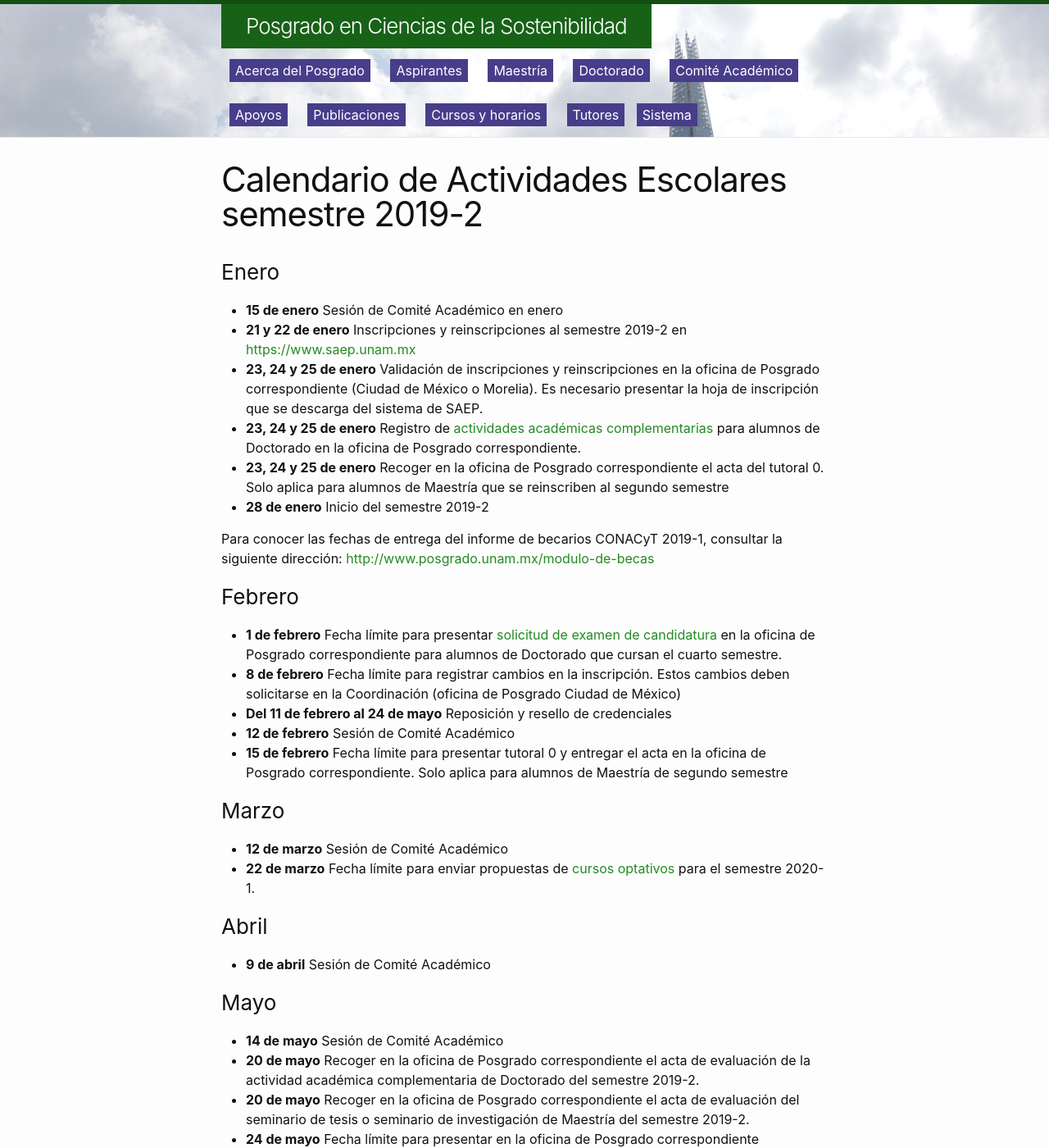
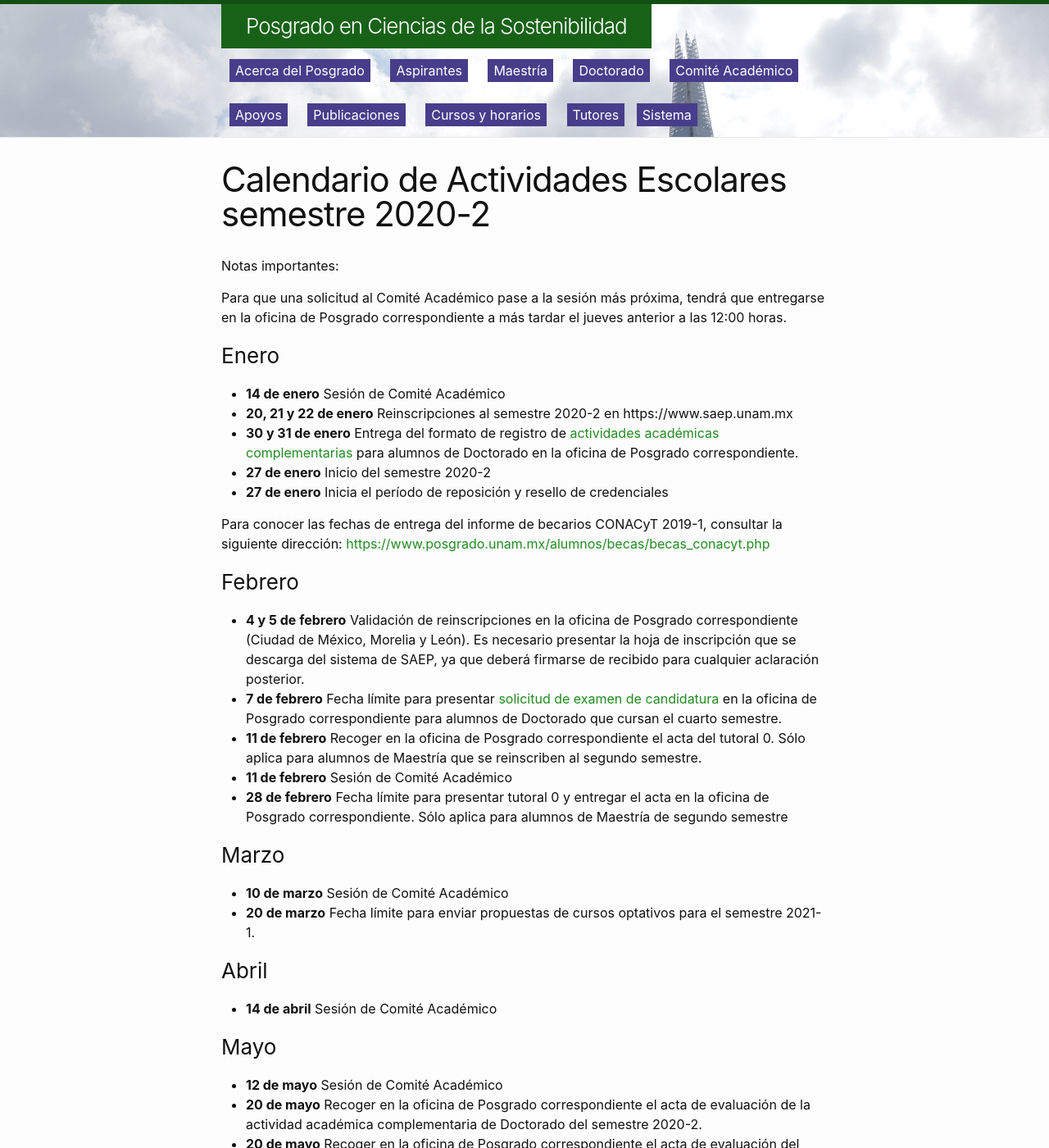
Before and after one commit to pcs-unam/pcs-unam.github.io, a Jekyll site: the page built from posgrado/calendario2.md, in a window 1280 px wide and 1400 px high. Shown: the whole window at 82% size. Built offline with Jekyll 4.4.1, drawn with Linux system fonts in a browser that asks for light colours; some of the changed text lies outside the part shown.

Commit message:
Se actualizó el calendario 2020-2

```diff
--- a/posgrado/calendario2.md
+++ b/posgrado/calendario2.md
@@ -1,61 +1,62 @@
 ---
-title: Calendario de Actividades Escolares semestre 2019-2
+title: Calendario de Actividades Escolares semestre 2020-2
 layout: page
 permalink: /posgrado/calendario2/
 pleca: /assets/plecas/p17.jpg
 ---
 
+Notas importantes:
 
+Para que una solicitud al Comité Académico pase a la sesión más próxima, tendrá que entregarse en la oficina de Posgrado correspondiente a más tardar el jueves anterior a las 12:00 horas.
 
 ### Enero
 
- - **15 de enero**  Sesión de Comité Académico en enero
- - **21 y 22 de enero**  Inscripciones y reinscripciones al semestre 2019-2 en <https://www.saep.unam.mx>
- - **23, 24 y 25 de enero**  Validación de inscripciones y reinscripciones en la oficina de Posgrado correspondiente (Ciudad de México o Morelia). Es necesario presentar la hoja de inscripción que se descarga del sistema de SAEP.
- - **23, 24 y 25 de enero**  Registro de [actividades académicas complementarias](/doctorado/actividades) para alumnos de Doctorado en la oficina de Posgrado correspondiente.
- - **23, 24 y 25 de enero**  Recoger en la oficina de Posgrado correspondiente el acta del tutoral 0. Solo aplica para alumnos de Maestría que se reinscriben al segundo semestre
- - **28 de enero**  Inicio del semestre 2019-2
+- **14 de enero**  Sesión de Comité Académico
+- **20, 21 y 22 de enero**  Reinscripciones al semestre 2020-2 en https://www.saep.unam.mx
+- **30 y 31 de enero**  Entrega del formato de registro de [actividades académicas complementarias](/doctorado/actividades) para alumnos de Doctorado en la oficina de Posgrado correspondiente.
+- **27 de enero**  Inicio del semestre 2020-2
+- **27 de enero**  Inicia el período de reposición y resello de credenciales
 
 
-Para conocer las fechas de entrega del informe de becarios CONACyT 2019-1, consultar la siguiente dirección: <http://www.posgrado.unam.mx/modulo-de-becas>
+Para conocer las fechas de entrega del informe de becarios CONACyT 2019-1, consultar la siguiente dirección: <https://www.posgrado.unam.mx/alumnos/becas/becas_conacyt.php>
 
 
 ### Febrero
 
- - **1 de febrero** Fecha límite para presentar [solicitud de examen de candidatura](/doctorado/candidatura) en la oficina de Posgrado correspondiente para alumnos de Doctorado que cursan el cuarto semestre.
- - **8 de febrero** Fecha límite para registrar cambios en la inscripción. Estos cambios deben solicitarse en la Coordinación (oficina de Posgrado Ciudad de México)
- - **Del 11 de febrero al 24 de mayo** Reposición y resello de credenciales
- - **12 de febrero** Sesión de Comité Académico
- - **15 de febrero** Fecha límite para presentar tutoral 0 y entregar el acta en la oficina de Posgrado correspondiente. Solo aplica para alumnos de Maestría de segundo semestre
+- **4 y 5 de febrero**  Validación de reinscripciones en la oficina de Posgrado correspondiente (Ciudad de México, Morelia y León). Es necesario presentar la hoja de inscripción que se descarga del sistema de SAEP, ya que deberá firmarse de recibido para cualquier aclaración posterior.
+- **7 de febrero** Fecha límite para presentar [solicitud de examen de candidatura](/doctorado/candidatura) en la oficina de Posgrado correspondiente para alumnos de Doctorado que cursan el cuarto semestre.
+- **11 de febrero**  Recoger en la oficina de Posgrado correspondiente el acta del tutoral 0. Sólo aplica para alumnos de Maestría que se reinscriben al segundo semestre.
+- **11 de febrero** Sesión de Comité Académico
+- **28 de febrero** Fecha límite para presentar tutoral 0 y entregar el acta en la oficina de Posgrado correspondiente. Sólo aplica para alumnos de Maestría de segundo semestre
 
 ### Marzo
 
- - **12 de marzo** Sesión de Comité Académico
- - **22 de marzo** Fecha límite para enviar propuestas de [cursos optativos](/academicos/convocatoria_cursos) para el semestre 2020-1.
+- **10 de marzo** Sesión de Comité Académico
+- **20 de marzo** Fecha límite para enviar propuestas de cursos optativos para el semestre 2021-1.
 
 ### Abril
 
- - **9 de abril** Sesión de Comité Académico
+- **14 de abril** Sesión de Comité Académico
 
 ### Mayo
 
- - **14 de mayo** Sesión de Comité Académico
- - **20 de mayo** Recoger en la oficina de Posgrado correspondiente el acta de evaluación de la actividad académica complementaria de Doctorado del semestre 2019-2.
- - **20 de mayo** Recoger en la oficina de Posgrado correspondiente el acta de evaluación del seminario de tesis o seminario de investigación de Maestría del semestre 2019-2.
- - **24 de mayo** Fecha límite para presentar en la oficina de Posgrado correspondiente solicitudes para el registro de [seminario de tesis](/maestria/seminario_tesis). Solo aplica para alumnos de Maestría que cursan el segundo semestre.
- - **24 de mayo** Fin del semestre 2019-2
+- **12 de mayo** Sesión de Comité Académico
+- **20 de mayo** Recoger en la oficina de Posgrado correspondiente el acta de evaluación de la actividad académica complementaria de Doctorado del semestre 2020-2.
+- **20 de mayo** Recoger en la oficina de Posgrado correspondiente el acta de evaluación del seminario de tesis o seminario de investigación de Maestría del semestre 2020-2.
+- **22 de mayo**  Termina el período de reposición y resello de credenciales.
+- **22 de mayo** Fin del semestre 2020-2
+- **27 de mayo** Fecha límite para presentar en la oficina de Posgrado correspondiente solicitudes para el registro en el semestre 2021-1 de la actividad [seminario de tesis](/maestria/seminario_tesis). Sólo aplica para alumnos de Maestría que cursan el segundo semestre.
 
 ### Junio
 
- - **11 de junio** Sesión de Comité Académico
- - **14 de junio** Fecha límite para evaluaciones de cursos de Maestría en [*https://www.saep.unam.mx*](https://www.saep.unam.mx/)
- - **14 de junio** Fecha límite para evaluaciones tutorales de Maestría en [*https://www.saep.unam.mx*](https://www.saep.unam.mx/). Los miembros del comité tutor deberán ingresar sus comentarios en el acta electrónica y al final el tutor principal será el responsable de cerrar el acta con su comentario y calificación acordada entre los miembros del comité tutor. El tutor principal es el único que requiere de firma electrónica para calificar.
- - **14 de junio** Fecha límite para evaluaciones tutorales de Doctorado en [*https://www.saep.unam.mx*](https://www.saep.unam.mx/). El tutor principal y miembros del comité tutor deberán ingresar al sistema para emitir comentarios sobre la evaluación tutoral. No se requiere de firma electrónica. La evaluación tutoral y la evaluación de la actividad complementaria forman parte de una sola evaluación semestral.
- - **14 de junio** Fecha límite para entregar en la oficina de Posgrado correspondiente el acta de la actividad académica complementaria de Doctorado, evaluada y firmada por todos los miembros del comité tutor.
- - **14 de junio** Fecha límite para entregar en la oficina de Posgrado correspondiente el acta y resumen del seminario de tesis o acta y constancia del seminario de investigación de Maestría, evaluadas y firmadas por todos los miembros del comité tutor.
- - **14 de junio** Fecha límite para evaluar asignaturas correspondientes al semestre 2019-1 en [*https://www.saep.unam.mx*](https://www.saep.unam.mx/)
- - **21 de junio** Fecha límite para presentar el examen de candidatura de los alumnos de Doctorado inscritos en el cuarto semestre.
+- **9 de junio** Sesión de Comité Académico
+- **10 de junio** Fecha límite para evaluaciones tutorales de Maestría en [*https://www.saep.unam.mx*](https://www.saep.unam.mx/). Los miembros del comité tutor deberán ingresar sus comentarios en el acta electrónica y al final el tutor principal será el responsable de cerrar el acta con su comentario y calificación acordada entre los miembros del comité tutor. El tutor principal es el único que requiere de firma electrónica para calificar.
+- **10 de junio** Fecha límite para evaluaciones tutorales de Doctorado en [*https://www.saep.unam.mx*](https://www.saep.unam.mx/). El tutor principal y miembros del comité tutor deberán ingresar al sistema para emitir comentarios sobre la evaluación tutoral. No se requiere de firma electrónica. La evaluación tutoral y la evaluación de la actividad complementaria forman parte de una sola evaluación semestral.
+- **10 de junio** Fecha límite para entregar en la oficina de Posgrado correspondiente el acta de la actividad académica complementaria de Doctorado, evaluada y firmada por todos los miembros del comité tutor.
+- **10 de junio** Fecha límite para entregar en la oficina de Posgrado correspondiente el acta y resumen del seminario de tesis o acta y constancia del seminario de investigación de Maestría, evaluadas y firmadas por todos los miembros del comité tutor.
+- **10 de junio** Fecha límite para evaluar asignaturas correspondientes al semestre 2020-1 en [*https://www.saep.unam.mx*](https://www.saep.unam.mx/)
+- **19 de junio** Fecha límite para presentar el examen de candidatura de los alumnos de Doctorado inscritos en el cuarto semestre.
 
 ### Julio
 
- - **Del 1º al 19 de julio** Vacaciones académico-administrativas
+- **Del 6 al 24 de julio** Vacaciones académico-administrativas
```
